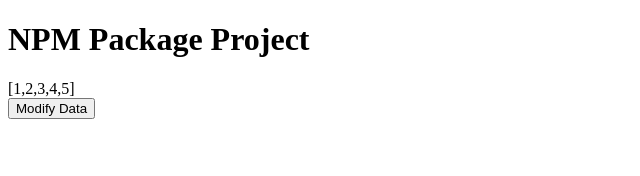
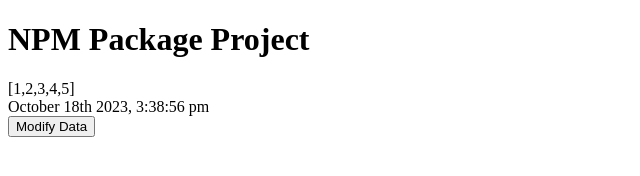
Before and after one commit to LevkoBe/HW11_npmAndPackages, a website: page hw11-npm-packages/index.html in a window 1280 px wide. Shown: the whole page, without its empty margins (0-640 px from the left). Drawn offline with nearby package versions, Linux system fonts and the light colour scheme.

Commit message:
Displaying of the time

```diff
--- a/hw11-npm-packages/index.html
+++ b/hw11-npm-packages/index.html
@@ -10,6 +10,7 @@
   <body>
     <h1>NPM Package Project</h1>
     <div id="data-container"></div>
+    <div id="current-time"></div>
     <button id="modify-data-button">Modify Data</button>
     <script src="scripts/index.js" type="module"></script>
   </body>
--- a/hw11-npm-packages/scripts/index.js
+++ b/hw11-npm-packages/scripts/index.js
@@ -8,10 +8,9 @@
 displayData();
 
 $("#modify-data-button").on("click", function () {
-  // Lodash
   data = _.reverse(data);
   displayData();
 });
 
 let now = moment();
-console.log(now.format("MMMM Do YYYY, h:mm:ss a"));
+$("#current-time").text(now.format("MMMM Do YYYY, h:mm:ss a"));
```
